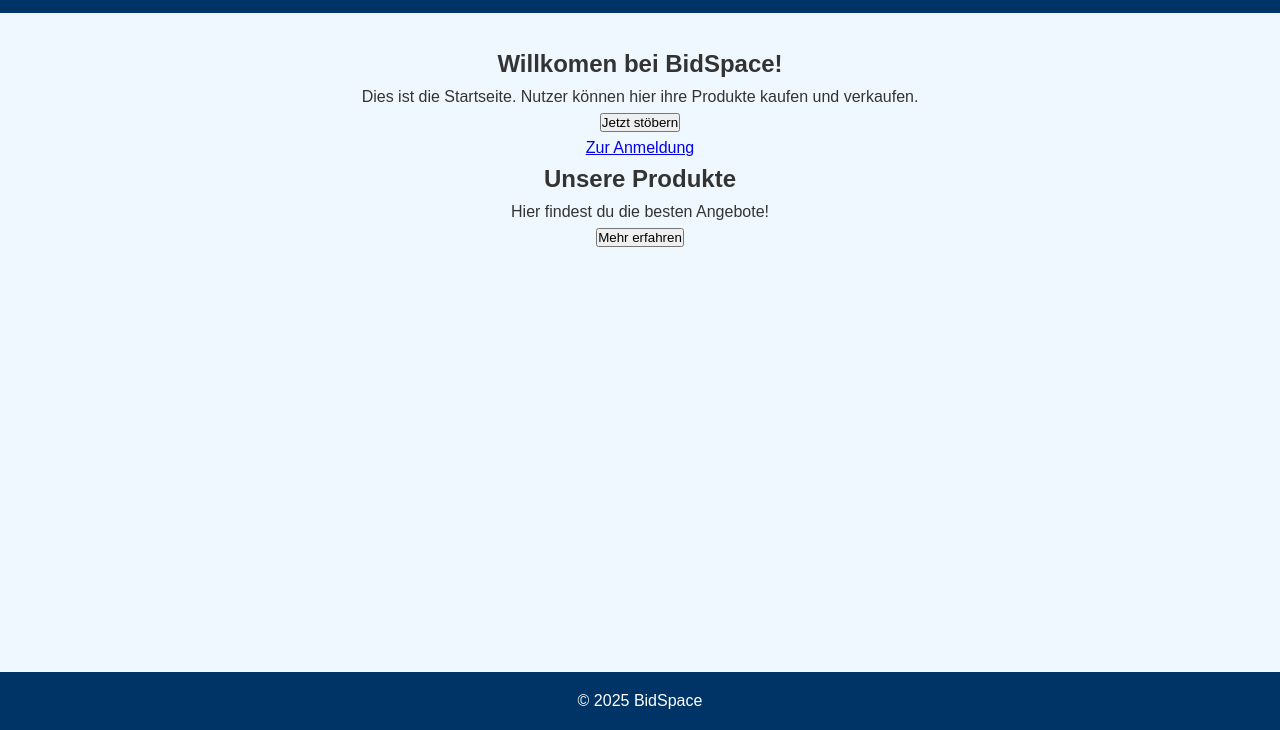
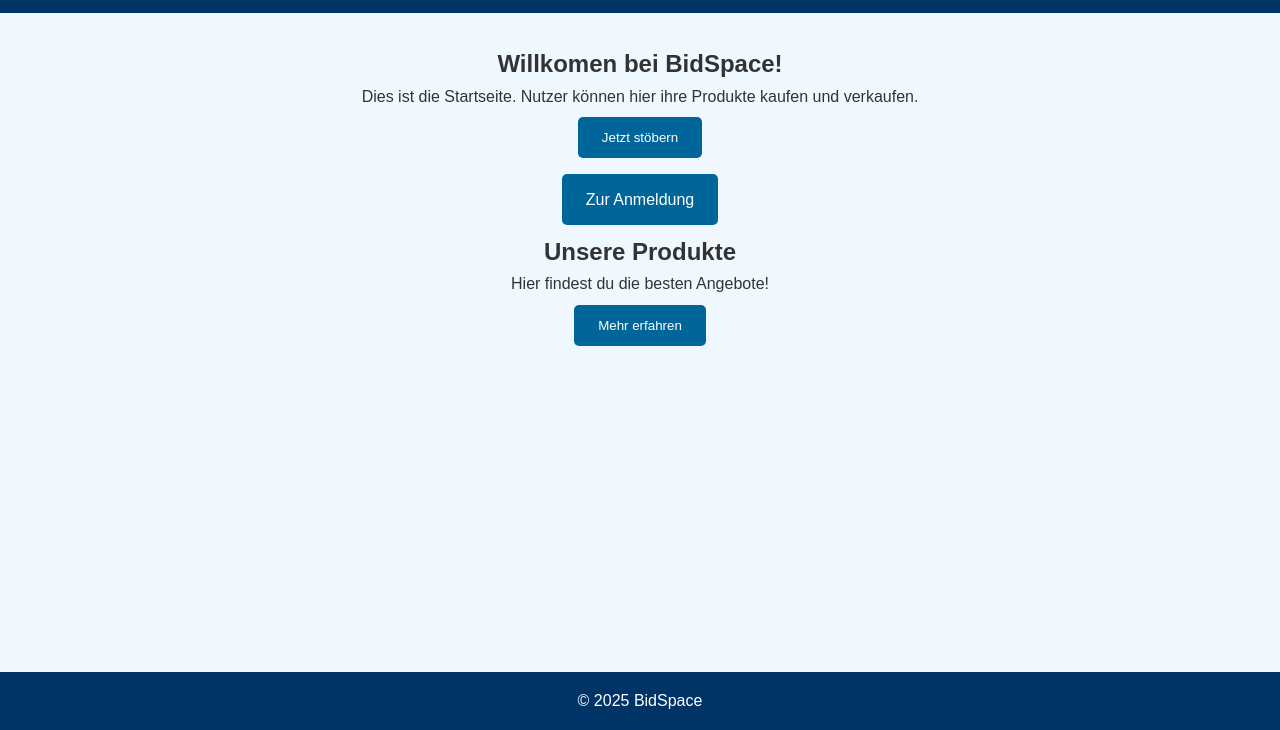
Before and after one commit to trupper61/db-internship-webpage, a plain HTML site: page index.html in a window 1280 px wide. Shown: the part 70-800 px from the top of the page. Drawn offline with Linux system fonts and the light colour scheme.

Commit message:
Mehr Abstand zwischen Buttons und Layout verbesserung

```diff
--- a/css/styles.css
+++ b/css/styles.css
@@ -39,3 +39,19 @@ footer {
     width: 100%;
     margin-top: auto;
 }
+
+button, a {
+    color: #fff;
+    background-color: #006699;
+    border: none;
+    padding: 0.8rem 1.5rem;
+    margin: 0.5rem;
+    border-radius: 5px;
+    text-decoration: none;
+    cursor: pointer;
+    display: inline-block;
+}
+
+button:hover, a:hover {
+    background-color: #004d66;
+}
```
